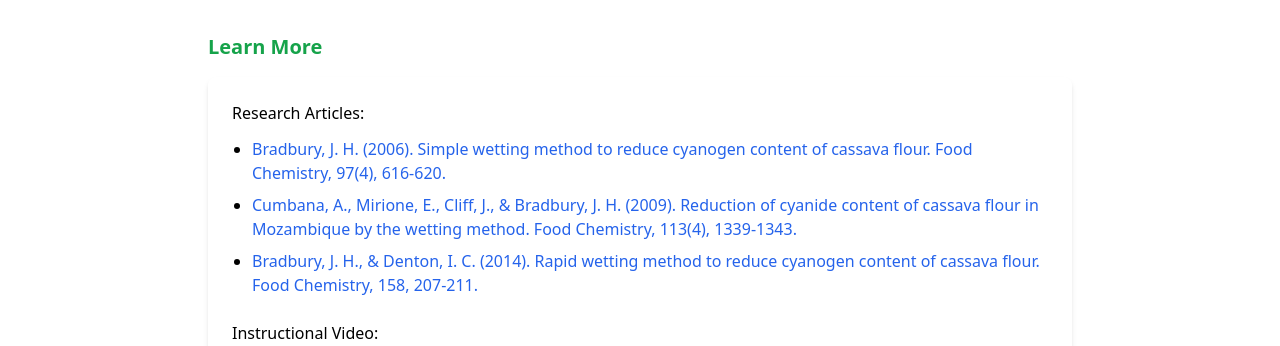
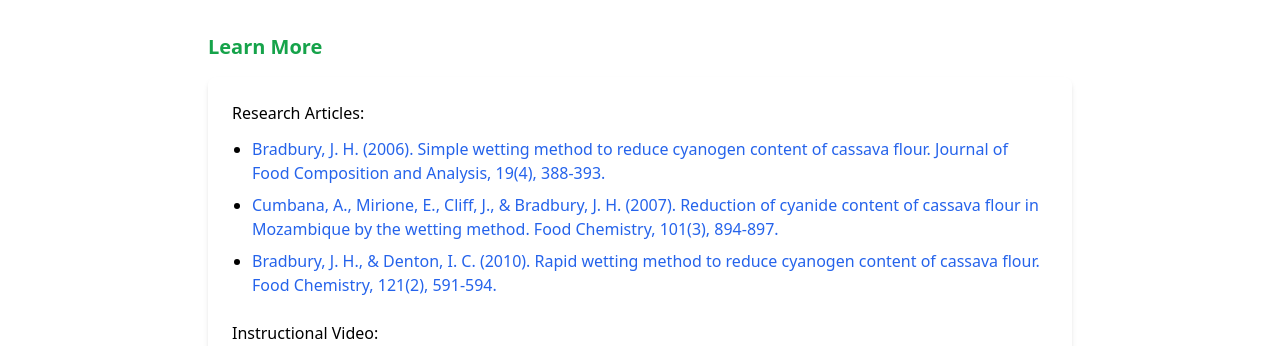
Before and after one commit to openmissionofhope/cassava-wetting, a Next.js app: page / in a window 1280 px wide. Shown: the part 1360-1706 px from the top of the page. Built offline with nearby package versions, Linux system fonts and the light colour scheme.

Commit message:
fix: fix links and citations

```diff
--- a/pages/index.js
+++ b/pages/index.js
@@ -69,32 +69,32 @@
             <ul className="list-disc pl-5 mb-6 space-y-2">
               <li>
                 <a
-                  href="https://doi.org/10.1016/j.foodchem.2005.11.044"
+                  href="https://biology-assets.anu.edu.au/hosted_sites/CCDN/papers/Howard_06.pdf"
                   target="_blank"
                   rel="noopener noreferrer"
                   className="text-blue-600 hover:underline"
                 >
-                  Bradbury, J. H. (2006). Simple wetting method to reduce cyanogen content of cassava flour. Food Chemistry, 97(4), 616-620.
+                  Bradbury, J. H. (2006). Simple wetting method to reduce cyanogen content of cassava flour. Journal of Food Composition and Analysis, 19(4), 388-393.
                 </a>
               </li>
               <li>
                 <a
-                  href="https://doi.org/10.1016/j.foodchem.2008.07.116"
+                  href="https://biology-assets.anu.edu.au/hosted_sites/CCDN/papers/Cumbana_2007.pdf"
                   target="_blank"
                   rel="noopener noreferrer"
                   className="text-blue-600 hover:underline"
                 >
-                  Cumbana, A., Mirione, E., Cliff, J., & Bradbury, J. H. (2009). Reduction of cyanide content of cassava flour in Mozambique by the wetting method. Food Chemistry, 113(4), 1339-1343.
+                  Cumbana, A., Mirione, E., Cliff, J., & Bradbury, J. H. (2007). Reduction of cyanide content of cassava flour in Mozambique by the wetting method. Food Chemistry, 101(3), 894-897.
                 </a>
               </li>
               <li>
                 <a
-                  href="https://doi.org/10.1016/j.foodchem.2014.01.066"
+                  href="https://biology-assets.anu.edu.au/hosted_sites/CCDN/papers/Bradbury_Denton_2010.pdf"
                   target="_blank"
                   rel="noopener noreferrer"
                   className="text-blue-600 hover:underline"
                 >
-                  Bradbury, J. H., & Denton, I. C. (2014). Rapid wetting method to reduce cyanogen content of cassava flour. Food Chemistry, 158, 207-211.
+                  Bradbury, J. H., & Denton, I. C. (2010). Rapid wetting method to reduce cyanogen content of cassava flour. Food Chemistry, 121(2), 591-594.
                 </a>
               </li>
             </ul>
@@ -103,8 +103,8 @@
             <div className="aspect-w-16 aspect-h-9">
               <iframe
                 className="w-full h-80"
-                src="https://www.youtube.com/embed/Vl0nBPsZpVs"
-                title="Wet Processing of Cassava by SAWBO"
+                src="https://www.youtube.com/watch?v=09UHqc313Us"
+                title="How To Remove The Poison From Cassava Flour in English by SAWBO"
                 allow="accelerometer; autoplay; clipboard-write; encrypted-media; gyroscope; picture-in-picture"
                 allowFullScreen
               ></iframe>
```
